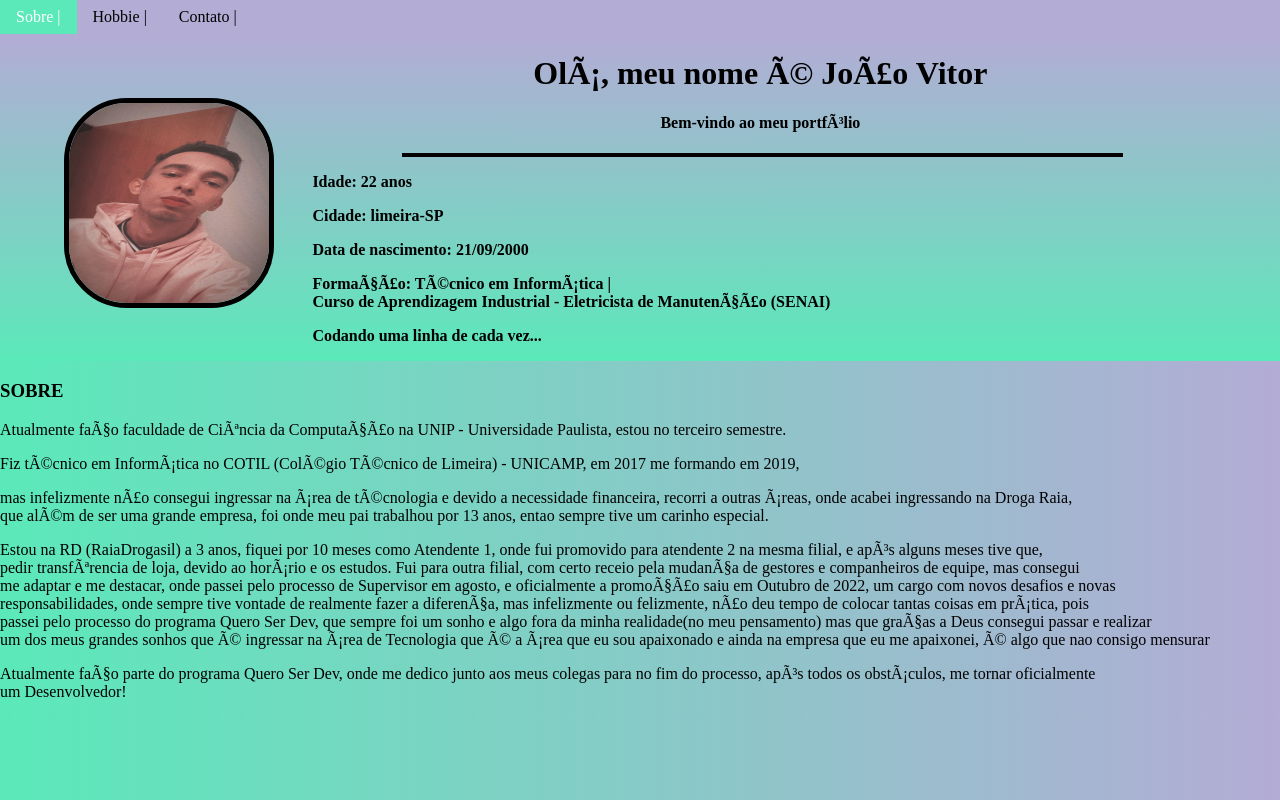
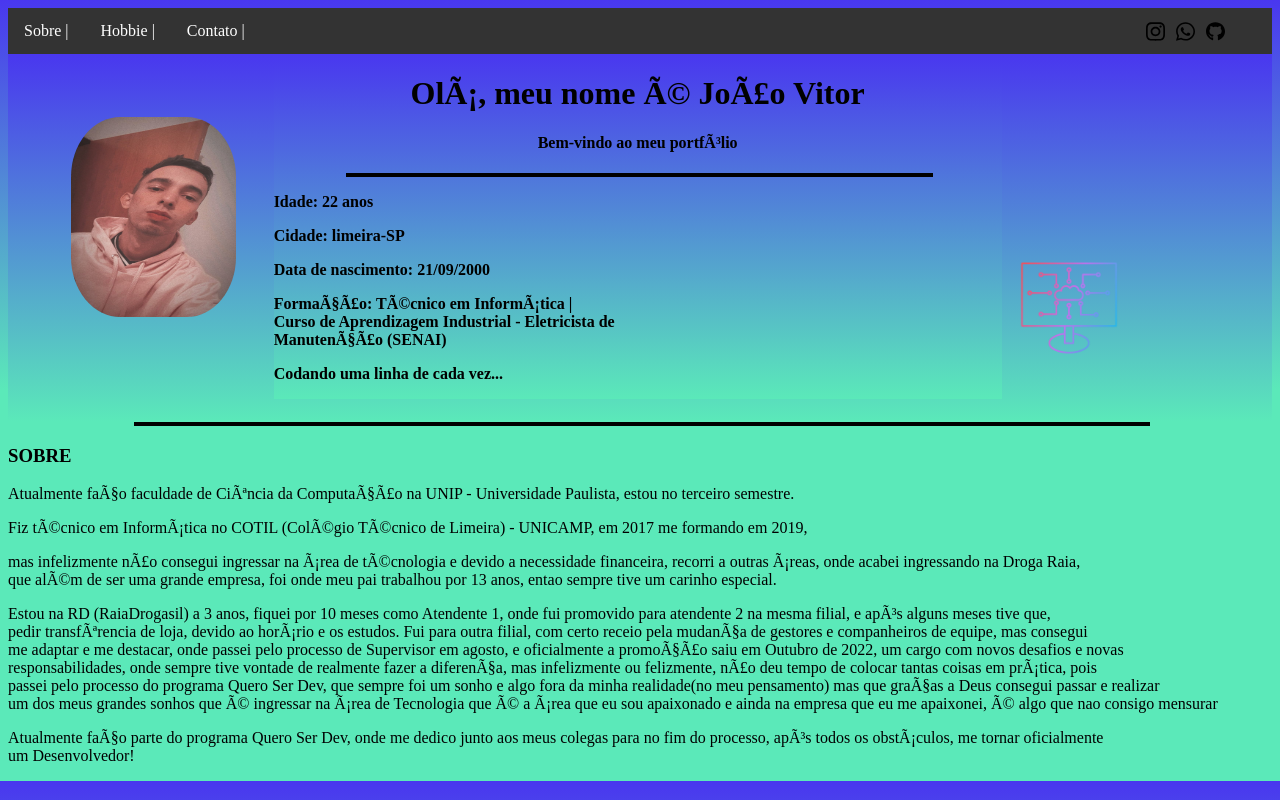
Before and after one commit to joaovitorevora/ProjetoM1-Resilia, a plain HTML site: page apresentacao/index.html in a window 1280 px wide. Drawn offline with Linux system fonts and the light colour scheme.

Commit message:
adicionado navbar com icon e cor

```diff
--- a/apresentacao/assets/CSS/style.css
+++ b/apresentacao/assets/CSS/style.css
@@ -1,31 +1,52 @@
 /*#6E07F3 #5BE9B9 cores*/
 body{
-    margin: 0;
-    background-image: linear-gradient(90deg,#5BE9B9, #b3acd5);
+
+    background-image: linear-gradient(#4937ef,#5BE9B9, #5BE9B9);
 }
 ul{
     list-style: none;
 }
 a {
+    color: #000;
     text-decoration: none;
 }
-img{
+.imgperfil{
     margin-left: 5%;
     width: 200px;
     height: 200px;
     border-radius: 30%;
-    border: 5px solid;
     padding: 0;
     margin-top: 5%;
 }
+#imgpc{
+    margin-left: 5%;
+    width: 150%;
+    height: 150%;
+    border-radius: 30%;
+    padding: 0;
+    margin-top: 5%;
 
+}
+
+header{
+    min-width: 100%;
+    max-width: 100%;
+}
+
+#pc {
+    display: flex;
+    justify-content: end;
+    width: 26%;
+    height: 30%;
+    margin-top: 10%;
+
+}
 .dados{
-    background-image: linear-gradient(#b3acd5, #5BE9B9);
+    background-image: linear-gradient(#4937ef, #5BE9B9);
     display:flex;
-    justify-content: left;
+    justify-content: column;
     align-items: right;
     text-align: left;
-
 
 
 }
@@ -33,7 +54,7 @@ img{
 .bemvindo{
     text-align: center;
     flex-direction: center;
-    background-image: linear-gradient(#b3acd5, #5BE9B9);
+    background-image: linear-gradient(#4937ef, #5BE9B9);
 
     height: 30%;
     width: 70%;
@@ -47,6 +68,8 @@ img{
     font-weight: bold;
     height: 20%;
     text-align: left;
+    width: 58%;
+
 }
 
 .linha{
@@ -56,51 +79,69 @@ img{
 }
 
 ul.nav{
-    list-style-type: none;
-    margin-top: 0;
+    list-style: none;
     margin: 0;
     padding: 0;
-    width: 100%;
-    background-color: #b3acd5;
-    position: center;
-    height: 100%;
-    overflow: auto;
-    display: flex;
+    overflow: hidden;
+    background-color: #333;
 }
 
-ul.nav li a{
+ul.nav li{
+    float:left;
+}
+
+ul.nav li a {
     display: block;
-    color: #000;
-    padding: 8px 16px;
+    color: white;
+    text-align: center;
+    padding: 14px 16px;
     text-decoration: none;
 }
 
-ul.nav li a.active{
-    background-color: #4CAF50;
-    color: white;
+ul.nav li a:hover:not(active){
+    background-color: #111;
 }
 
-ul.nav li a:hover:not(.active){
-    background-color: #5BE9B9;
-    color: white;
+ul.nav li a.active{
+    background-color: #04AA6D;
 }
 
-@media screen and (max-width: 900px) {
-    ul.nav{
-      width: 100%;
-      height: auto;
-      position: relative;
-    }
-
-    ul.nav li a {
-        float: left;
-        padding: 15px;
-      }
+ul.nav li.right{
+    float: right;
 }
 
-@media screen and (max-width: 400px) {
-    ul.nav li a {
-      text-align: center;
-      float: none;
+@media screen and (max-width: 600px) {
+    ul.nav li.right,
+    ul.nav li {
+        float: none;
     }
   }
+
+.icones{
+    width: 3%;
+    height: 3%;
+    display: flex;
+    margin-top: 0.7%;
+    margin-left: 90%;
+}
+
+  #instagram{
+    margin-top: 10%;
+    width: 50%;
+    margin-right: 30%;
+
+  }
+
+  #whatsapp{
+    margin-top: 10%;
+    width: 50%;
+    margin-right: 30%;
+
+  }
+
+  #github{
+    margin-top: 10%;
+    width: 50%;
+    margin-right: 30%;
+
+  }
--- a/apresentacao/index.html
+++ b/apresentacao/index.html
@@ -9,9 +9,9 @@
         <title> Página Inicial</title>
     </head>
     <body>
-        <!-- Barra de navegaçãp -->
+
+        <!-- Barra de navegação -->
         <nav>
-
             <ul class="nav">
                 <li>
                     <a href="sobre.html"> Sobre | </a>
@@ -24,20 +24,31 @@
                 <li>
                     <a href="contato.html"> Contato | </a>
                 </li>
+            <!-- Icones -->
+                <div class="icones">
+                    <img id="instagram" src="assets/imagens/icones/instagram.svg">
+                    <img id="whatsapp" src="assets/imagens/icones/whatsapp.svg">
+                    <img id="github" src="assets/imagens/icones/github.svg">
+                </div>
+            <!-- Fim Icones -->
             </ul>
+        <!-- Fim Barra de navegação -->
         </nav>
+
         <!-- Apresentação - Inicio -->
         <header>
-
+            <!-- Div pai , altera todos as outras div's dentro -->
             <div class="dados">
-                <img src="assets/imagens/Joao.jpeg">
+                <img src="assets/imagens/Joao.jpeg" class="imgperfil">
+                <!-- Titulos -->
                 <div class="bemvindo">
                     <h1>Olá, meu nome é João Vitor</h1>
                     <h4>Bem-vindo ao meu portfólio</h4>
+                    <!-- Linha de divisão -->
                     <div class="linha">
 
                     </div>
-
+                    <!-- Informações pessoais-->
                     <div id="idade">
                         <p>Idade: 22 anos</p>
                         <p>Cidade: limeira-SP</p>
@@ -45,14 +56,24 @@
                         <p>Formação: Técnico em Informática |<br> Curso de Aprendizagem Industrial - Eletricista de Manutenção (SENAI) </p>
                         <p>Codando uma linha de cada vez... </p>
                     </div>
+                    <!-- Fim informações -->
+
+                </div>
+                <!-- Fim Titulos-->
+                <div id="pc">
+                    <img src="assets/imagens/pc.png" alt="pc" id="imgpc">
                 </div>
             </div>
-        <!-- fim apresentação - inicio -->
+            <!-- Linha de divisão -->
+            <div class="linha">
+
+            </div>
 
         </header>
-
+        <!-- fim apresentação - inicio -->
+        <!-- conteúdo -->
         <main>
-
+            <!-- Parte sobre -->
             <h3 class="subtitulos"> SOBRE </h3>
             <p>Atualmente faço faculdade de Ciência da Computação na UNIP - Universidade Paulista,
             estou no terceiro semestre.</p>
@@ -68,9 +89,11 @@
             <br>um dos meus grandes sonhos que é ingressar na área de Tecnologia que é a área que eu sou apaixonado e ainda na empresa que eu me apaixonei, é algo que nao consigo mensurar</p>
             <p>Atualmente faço parte do programa Quero Ser Dev, onde me dedico junto aos meus colegas para no fim do processo, após todos os obstáculos, me tornar oficialmente<br>
             um Desenvolvedor!</p>
+            <!-- Fim parte sobre -->
 
 
         </main>
+        <!-- fim conteúdo -->
         <footer>
 
         </footer>
```
Also changed, not shown: apresentacao/assets/imagens/icones/github.svg (added), apresentacao/assets/imagens/icones/instagram.svg (added), apresentacao/assets/imagens/icones/whatsapp.svg (added), apresentacao/assets/imagens/pc.png (added).
